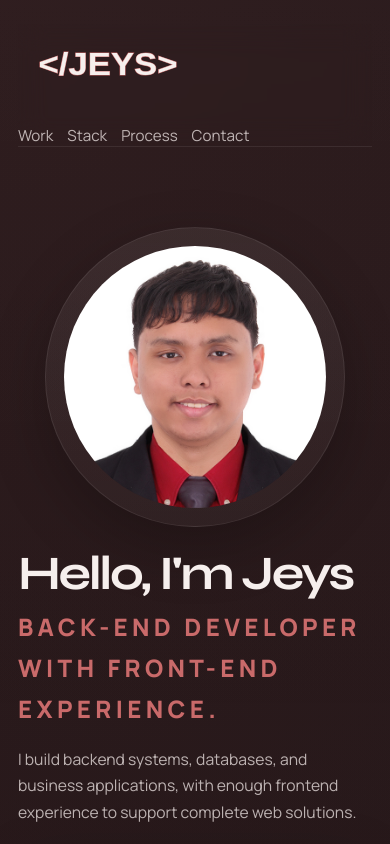
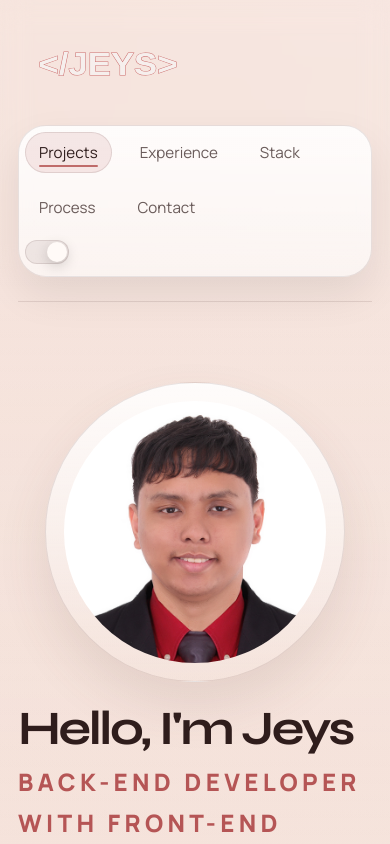
Before and after one commit to JLMandap034/developed-by-jeys, a React (Vite) app: page / in a window 390 px wide. Shown: the top 844 px of the page. Built offline with nearby package versions, Linux system fonts and the light colour scheme.

Commit message:
Fix design

```diff
--- a/public/data/portfolio.json
+++ b/public/data/portfolio.json
@@ -8,7 +8,8 @@
     "logoAlt": "JEYS logo"
   },
   "navigation": [
-    { "label": "Work", "href": "#work" },
+    { "label": "Projects", "href": "#work" },
+    { "label": "Experience", "href": "#experience" },
     { "label": "Stack", "href": "#stack" },
     { "label": "Process", "href": "#process" },
     { "label": "Contact", "href": "#contact" }
--- a/src/App.jsx
+++ b/src/App.jsx
@@ -3,6 +3,21 @@ import { Analytics } from "@vercel/analytics/react"
 
 const dataUrl = "/data/portfolio.json";
 const LOADER_SHOWCASE_DELAY_MS = 3000;
+const THEME_STORAGE_KEY = "portfolio-theme";
+
+function getInitialTheme() {
+  if (typeof window === "undefined") {
+    return "dark";
+  }
+
+  const storedTheme = window.localStorage.getItem(THEME_STORAGE_KEY);
+
+  if (storedTheme === "light" || storedTheme === "dark") {
+    return storedTheme;
+  }
+
+  return window.matchMedia("(prefers-color-scheme: light)").matches ? "light" : "dark";
+}
 
 function wait(ms) {
   return new Promise((resolve) => {
@@ -114,6 +129,8 @@ function SkillGroup({ group }) {
 export default function App() {
   const [portfolio, setPortfolio] = useState(null);
   const [error, setError] = useState("");
+  const [activeSection, setActiveSection] = useState("");
+  const [theme, setTheme] = useState(getInitialTheme);
 
   useEffect(() => {
     let cancelled = false;
@@ -147,6 +164,12 @@ export default function App() {
       cancelled = true;
     };
   }, []);
+
+  useEffect(() => {
+    document.documentElement.dataset.theme = theme;
+    document.documentElement.style.colorScheme = theme;
+    window.localStorage.setItem(THEME_STORAGE_KEY, theme);
+  }, [theme]);
 
   useEffect(() => {
     if (!portfolio) {
@@ -191,6 +214,76 @@ export default function App() {
     };
   }, [portfolio]);
 
+  useEffect(() => {
+    if (!portfolio) {
+      return;
+    }
+
+    const navSections = portfolio.navigation
+      .map((item) => {
+        const id = item.href.replace("#", "");
+
+        return {
+          id,
+          element: id ? document.getElementById(id) : null,
+        };
+      })
+      .filter((item) => item.id && item.element);
+
+    const sectionIds = navSections.map((item) => item.id);
+    const sections = navSections.map((item) => item.element);
+
+    if (!sections.length) {
+      return;
+    }
+
+    let frameId = 0;
+    const lastSectionIndex = sectionIds.length - 1;
+    const header = document.querySelector(".site-header");
+
+    function updateActiveSection() {
+      const headerHeight = header instanceof HTMLElement ? header.offsetHeight : 0;
+      const anchorLine = headerHeight + 72;
+      let nextActiveSection = sectionIds[0];
+
+      if (window.innerHeight + window.scrollY >= document.documentElement.scrollHeight - 24) {
+        nextActiveSection = sectionIds[lastSectionIndex];
+      } else {
+        for (let index = lastSectionIndex; index >= 0; index -= 1) {
+          const sectionTop = sections[index].getBoundingClientRect().top;
+
+          if (sectionTop <= anchorLine) {
+            nextActiveSection = sectionIds[index];
+            break;
+          }
+        }
+      }
+
+      setActiveSection((currentSection) => currentSection === nextActiveSection ? currentSection : nextActiveSection);
+    }
+
+    function scheduleActiveSectionUpdate() {
+      window.cancelAnimationFrame(frameId);
+      frameId = window.requestAnimationFrame(updateActiveSection);
+    }
+
+    scheduleActiveSectionUpdate();
+    window.addEventListener("scroll", scheduleActiveSectionUpdate, { passive: true });
+    window.addEventListener("resize", scheduleActiveSectionUpdate);
+    window.addEventListener("hashchange", scheduleActiveSectionUpdate);
+
+    return () => {
+      window.cancelAnimationFrame(frameId);
+      window.removeEventListener("scroll", scheduleActiveSectionUpdate);
+      window.removeEventListener("resize", scheduleActiveSectionUpdate);
+      window.removeEventListener("hashchange", scheduleActiveSectionUpdate);
+    };
+  }, [portfolio]);
+
+  function handleThemeToggle() {
+    setTheme((currentTheme) => (currentTheme === "dark" ? "light" : "dark"));
+  }
+
   if (error) {
     return (
       <main className="status-shell">
@@ -208,21 +301,48 @@ export default function App() {
   }
 
   return (
-    <div className="page-shell">
+    <>
       <Analytics />
       <header className="site-header">
+        <div className="site-header-inner">
           <a className="brand" href="#top">
             <img className="brand-logo" src={portfolio.brand.logo} alt={portfolio.brand.logoAlt} />
           </a>
+          <div className="header-controls">
             <nav className="site-nav" aria-label="Primary">
-          {portfolio.navigation.map((item) => (
-            <a href={item.href} key={item.href}>
+              {portfolio.navigation.map((item) => {
+                const sectionId = item.href.replace("#", "");
+                const isActive = activeSection === sectionId;
+
+                return (
+                  <a
+                    className={isActive ? "is-active" : ""}
+                    href={item.href}
+                    key={item.href}
+                    aria-current={isActive ? "location" : undefined}
+                    onClick={() => setActiveSection(sectionId)}
+                  >
                     {item.label}
                   </a>
-          ))}
+                );
+              })}
             </nav>
+            <button
+              className="theme-switch"
+              type="button"
+              aria-label={`Switch to ${theme === "dark" ? "light" : "dark"} mode`}
+              aria-pressed={theme === "light"}
+              onClick={handleThemeToggle}
+            >
+              <span className="theme-switch-track">
+                <span className="theme-switch-thumb" />
+              </span>
+            </button>
+          </div>
+        </div>
       </header>
 
+      <div className="page-shell">
         <main id="top">
         <section className="hero">
           <div className="hero-layout reveal">
@@ -285,9 +405,11 @@ export default function App() {
               <PortfolioItem item={item} index={index} key={item.title} />
             ))}
           </div>
+        </section>
 
+        <section className="experience reveal" id="experience">
           {portfolio.workExperience?.items?.length ? (
-            <>
+            <div className="work-experience-block">
               <SectionHeading
                 className="work-subheading"
                 kicker={portfolio.workExperience.kicker}
@@ -302,7 +424,7 @@ export default function App() {
                   />
                 ))}
               </div>
-            </>
+            </div>
           ) : null}
         </section>
 
@@ -353,5 +475,6 @@ export default function App() {
         </section>
         </main>
       </div>
+    </>
   );
 }
--- a/src/styles.css
+++ b/src/styles.css
@@ -1,15 +1,70 @@
 :root {
+  color-scheme: dark;
   --bg: #161012;
   --bg-soft: #201619;
   --panel: rgba(255, 246, 246, 0.04);
   --panel-strong: rgba(255, 246, 246, 0.07);
   --line: rgba(255, 232, 232, 0.12);
+  --line-strong: rgba(255, 255, 255, 0.08);
   --text: #f6efed;
   --muted: rgba(246, 239, 237, 0.72);
   --accent: #c96a6a;
   --accent-soft: rgba(201, 106, 106, 0.14);
+  --accent-ring: rgba(201, 106, 106, 0.16);
   --shadow: 0 20px 60px rgba(0, 0, 0, 0.24);
   --radius: 24px;
+  --bg-spot: rgba(201, 106, 106, 0.14);
+  --bg-start: #140f11;
+  --bg-mid: #181113;
+  --bg-end: #120d0f;
+  --overlay: rgba(255, 255, 255, 0.02);
+  --button-primary-text: #170f10;
+  --nav-active-bg: rgba(255, 255, 255, 0.08);
+  --nav-active-text: #f6efed;
+  --nav-hover-bg: rgba(255, 255, 255, 0.04);
+  --nav-shell: rgba(255, 246, 246, 0.05);
+  --nav-divider: rgba(255, 255, 255, 0.08);
+  --toggle-bg: rgba(255, 255, 255, 0.04);
+  --toggle-thumb: #f6efed;
+  --toggle-label: #f6efed;
+  --header-glass: rgba(255, 255, 255, 0.001);
+  --work-index: rgba(245, 241, 232, 0.35);
+  --contact-surface-top: rgba(255, 255, 255, 0.06);
+  --contact-surface-bottom: rgba(255, 255, 255, 0.03);
+}
+
+:root[data-theme="light"] {
+  color-scheme: light;
+  --bg: #f6efe8;
+  --bg-soft: #efe3db;
+  --panel: rgba(255, 255, 255, 0.62);
+  --panel-strong: rgba(255, 255, 255, 0.88);
+  --line: rgba(78, 45, 41, 0.14);
+  --line-strong: rgba(78, 45, 41, 0.12);
+  --text: #2f1d1c;
+  --muted: rgba(47, 29, 28, 0.72);
+  --accent: #b55555;
+  --accent-soft: rgba(181, 85, 85, 0.12);
+  --accent-ring: rgba(181, 85, 85, 0.14);
+  --shadow: 0 24px 50px rgba(111, 77, 63, 0.12);
+  --bg-spot: rgba(225, 156, 139, 0.26);
+  --bg-start: #fbf6f1;
+  --bg-mid: #f5ebe3;
+  --bg-end: #efe2d9;
+  --overlay: rgba(255, 255, 255, 0.32);
+  --button-primary-text: #fffaf7;
+  --nav-active-bg: rgba(181, 85, 85, 0.12);
+  --nav-active-text: #2f1d1c;
+  --nav-hover-bg: rgba(78, 45, 41, 0.06);
+  --nav-shell: rgba(255, 255, 255, 0.58);
+  --nav-divider: rgba(78, 45, 41, 0.12);
+  --toggle-bg: rgba(78, 45, 41, 0.08);
+  --toggle-thumb: #fffaf7;
+  --toggle-label: #2f1d1c;
+  --header-glass: rgba(255, 255, 255, 0.001);
+  --work-index: rgba(47, 29, 28, 0.42);
+  --contact-surface-top: rgba(78, 45, 41, 0.16);
+  --contact-surface-bottom: rgba(78, 45, 41, 0.1);
 }
 
 * {
@@ -26,8 +81,9 @@ body {
   font-family: "Manrope", sans-serif;
   color: var(--text);
   background:
-    radial-gradient(circle at top left, rgba(201, 106, 106, 0.14), transparent 30%),
-    linear-gradient(180deg, #140f11 0%, #181113 50%, #120d0f 100%);
+    radial-gradient(circle at top left, var(--bg-spot), transparent 30%),
+    linear-gradient(180deg, var(--bg-start) 0%, var(--bg-mid) 50%, var(--bg-end) 100%);
+  transition: background 220ms ease, color 220ms ease;
 }
 
 body::before {
@@ -35,7 +91,7 @@ body::before {
   position: fixed;
   inset: 0;
   pointer-events: none;
-  background: linear-gradient(180deg, rgba(255, 255, 255, 0.02), transparent);
+  background: linear-gradient(180deg, var(--overlay), transparent);
   opacity: 0.6;
 }
 
@@ -56,15 +112,24 @@ a {
 }
 
 .site-header {
+  position: sticky;
+  top: 0;
+  z-index: 20;
+  width: 100%;
+  padding: 0;
+  -webkit-backdrop-filter: blur(14px);
+  backdrop-filter: blur(14px);
+  background: var(--header-glass);
+}
+
+.site-header-inner {
   display: flex;
   align-items: center;
   justify-content: space-between;
   gap: 24px;
-  position: sticky;
-  top: 0;
-  z-index: 20;
-  padding: 0;
-  backdrop-filter: blur(14px);
+  width: 75%;
+  margin: 0 auto;
+  padding: 24px 24px 0;
 }
 
 .brand {
@@ -82,17 +147,117 @@ a {
   height: auto;
 }
 
+.header-controls {
+  display: flex;
+  align-items: center;
+  justify-content: flex-end;
+  gap: 6px;
+  padding: 6px;
+  border-radius: 999px;
+  border: 1px solid var(--nav-divider);
+  background: linear-gradient(180deg, var(--panel-strong), var(--nav-shell));
+  box-shadow: 0 18px 40px rgba(0, 0, 0, 0.08);
+}
+
 .site-nav {
   display: inline-flex;
+  align-items: center;
   flex-wrap: wrap;
-  gap: 18px;
+  gap: 4px;
   color: var(--muted);
   font-size: 0.95rem;
+}
+
+.site-nav a {
+  position: relative;
+  padding: 10px 14px;
+  border-radius: 999px;
+  transition: color 180ms ease, background 180ms ease, transform 180ms ease, box-shadow 180ms ease;
+}
+
+.site-nav a::after {
+  content: "";
+  position: absolute;
+  left: 14px;
+  right: 14px;
+  bottom: 6px;
+  height: 2px;
+  border-radius: 999px;
+  background: var(--accent);
+  opacity: 0;
+  transform: scaleX(0.45);
+  transition: opacity 180ms ease, transform 180ms ease;
 }
 
 .site-nav a:hover,
 .site-nav a:focus-visible {
   color: var(--text);
+  background: var(--nav-hover-bg);
+}
+
+.site-nav a.is-active {
+  color: var(--nav-active-text);
+  background: var(--nav-active-bg);
+  box-shadow: inset 0 0 0 1px var(--nav-divider);
+}
+
+.site-nav a.is-active::after {
+  opacity: 0.85;
+  transform: scaleX(1);
+}
+
+.theme-switch {
+  position: relative;
+  display: inline-flex;
+  align-items: center;
+  justify-content: center;
+  padding: 6px 2px 6px 12px;
+  border-radius: 999px;
+  border: 0;
+  background: transparent;
+  color: var(--toggle-label);
+  cursor: pointer;
+  transition: transform 180ms ease;
+}
+
+.theme-switch::before {
+  content: "";
+  position: absolute;
+  left: 0;
+  top: 50%;
+  width: 1px;
+  height: 24px;
+  background: var(--nav-divider);
+  transform: translateY(-50%);
+}
+
+.theme-switch:hover,
+.theme-switch:focus-visible {
+  transform: translateY(-1px);
+}
+
+.theme-switch-track {
+  display: inline-flex;
+  align-items: center;
+  width: 44px;
+  height: 24px;
+  padding: 2px;
+  border-radius: 999px;
+  background: var(--toggle-bg);
+  box-shadow: inset 0 0 0 1px var(--nav-divider);
+}
+
+.theme-switch-thumb {
+  width: 20px;
+  height: 20px;
+  border-radius: 50%;
+  background: var(--toggle-thumb);
+  box-shadow: 0 4px 14px rgba(0, 0, 0, 0.18);
+  transition: transform 180ms ease;
+}
+
+.theme-switch[aria-pressed="true"] .theme-switch-thumb {
+  transform: translateX(20px);
 }
 
 .hero {
@@ -114,7 +279,7 @@ a {
   padding: 18px;
   border-radius: 50%;
   background: linear-gradient(180deg, var(--panel-strong), rgba(255, 255, 255, 0.03));
-  border: 1px solid rgba(255, 255, 255, 0.08);
+  border: 1px solid var(--line-strong);
   box-shadow: var(--shadow);
   display: grid;
   place-items: center;
@@ -128,7 +293,7 @@ a {
   aspect-ratio: 1;
   object-fit: cover;
   border-radius: 50%;
-  background: rgba(255, 255, 255, 0.03);
+  background: var(--panel);
 }
 
 .hero-copy {
@@ -224,18 +389,18 @@ p {
 
 .button-primary {
   background: linear-gradient(135deg, var(--accent) 0%, #d99187 100%);
-  color: #170f10;
+  color: var(--button-primary-text);
   box-shadow: var(--shadow);
 }
 
 .button-secondary {
   border-color: var(--line);
-  background: rgba(255, 255, 255, 0.03);
+  background: var(--panel);
 }
 
 section {
   padding: 72px 0;
-  border-top: 1px solid rgba(255, 255, 255, 0.08);
+  border-top: 1px solid var(--line-strong);
 }
 
 .proof-grid {
@@ -264,6 +429,14 @@ section {
   margin-top: 56px;
 }
 
+.experience {
+  scroll-margin-top: 120px;
+}
+
+.work-experience-block {
+  scroll-margin-top: 120px;
+}
+
 .work-list {
   display: grid;
   gap: 10px;
@@ -289,7 +462,7 @@ section {
   bottom: 0;
   left: 17px;
   width: 1px;
-  background: linear-gradient(180deg, rgba(201, 106, 106, 0.75), rgba(255, 255, 255, 0.08));
+  background: linear-gradient(180deg, rgba(201, 106, 106, 0.75), var(--line-strong));
 }
 
 .experience-item.is-last {
@@ -313,14 +486,14 @@ section {
   height: 14px;
   border-radius: 50%;
   background: var(--accent);
-  box-shadow: 0 0 0 8px rgba(201, 106, 106, 0.16);
+  box-shadow: 0 0 0 8px var(--accent-ring);
 }
 
 .experience-card {
   padding: 24px;
   border-radius: var(--radius);
   background: linear-gradient(180deg, var(--panel-strong), rgba(255, 255, 255, 0.03));
-  border: 1px solid rgba(255, 255, 255, 0.08);
+  border: 1px solid var(--line-strong);
 }
 
 .experience-meta {
@@ -368,16 +541,16 @@ section {
   gap: 24px;
   align-items: start;
   padding: 26px 0;
-  border-top: 1px solid rgba(255, 255, 255, 0.08);
+  border-top: 1px solid var(--line-strong);
 }
 
 .work-item:last-child {
-  border-bottom: 1px solid rgba(255, 255, 255, 0.08);
+  border-bottom: 1px solid var(--line-strong);
 }
 
 .work-index {
   font-family: "Syne", sans-serif;
-  color: rgba(245, 241, 232, 0.35);
+  color: var(--work-index);
   font-size: 1.25rem;
 }
 
@@ -402,7 +575,7 @@ section {
   padding: 22px;
   border-radius: var(--radius);
   background: linear-gradient(180deg, var(--panel-strong), rgba(255, 255, 255, 0.03));
-  border: 1px solid rgba(255, 255, 255, 0.08);
+  border: 1px solid var(--line-strong);
 }
 
 .timeline-item span {
@@ -491,8 +664,8 @@ section {
   text-align: center;
   justify-items: center;
   background:
-    radial-gradient(circle at top, rgba(201, 106, 106, 0.16), transparent 42%),
-    linear-gradient(180deg, rgba(255, 255, 255, 0.06), rgba(255, 255, 255, 0.03));
+    radial-gradient(circle at top, var(--accent-ring), transparent 42%),
+    linear-gradient(180deg, var(--contact-surface-top), var(--contact-surface-bottom));
 }
 
 .contact h2 {
@@ -509,7 +682,7 @@ section {
   padding: 32px;
   border-radius: var(--radius);
   background: linear-gradient(180deg, var(--panel-strong), rgba(255, 255, 255, 0.03));
-  border: 1px solid rgba(255, 255, 255, 0.08);
+  border: 1px solid var(--line-strong);
 }
 
 .status-card p + p,
@@ -562,8 +735,8 @@ section {
   gap: 10px;
   padding: 14px 18px;
   border-radius: 999px;
-  border: 1px solid rgba(255, 255, 255, 0.08);
-  background: rgba(255, 255, 255, 0.02);
+  border: 1px solid var(--line-strong);
+  background: var(--panel);
   font-family: "IBM Plex Mono", "SFMono-Regular", Consolas, monospace;
   color: var(--text);
 }
@@ -626,9 +799,18 @@ section {
     padding-inline: 18px;
   }
 
-  .site-header {
+  .site-header-inner {
+    width: 100%;
+    padding-inline: 18px;
     align-items: flex-start;
     flex-direction: column;
+  }
+
+  .header-controls {
+    width: 100%;
+    align-items: flex-start;
+    flex-direction: column;
+    border-radius: 28px;
   }
 
   .brand-logo {
@@ -637,7 +819,17 @@ section {
   }
 
   .site-nav {
+    width: 100%;
     gap: 14px;
+  }
+
+  .theme-switch {
+    align-self: flex-start;
+    padding-left: 0;
+  }
+
+  .theme-switch::before {
+    display: none;
   }
 
   .hero-media {
```
Also changed, not shown: 6 other files (tests, documents, lock files or other folders). Lines whose indentation alone changed are shown as unchanged.
